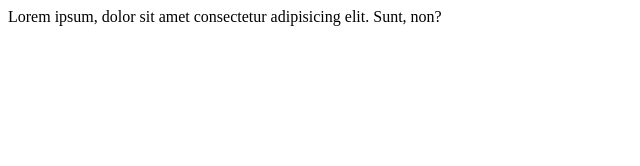
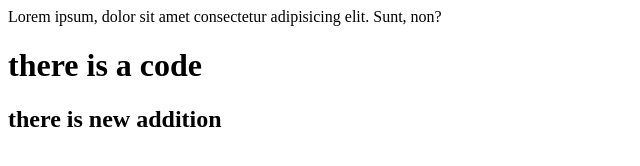
Before and after one commit to atsTANVIR/2nd-repo, a plain HTML site: page index.html in a window 1280 px wide. Shown: the whole page, without its empty margins (0-640 px from the left). Drawn offline with Linux system fonts and the light colour scheme.

Commit message:
header added

```diff
--- a/index.html
+++ b/index.html
@@ -8,5 +8,7 @@
 </head>
 <body>
     Lorem ipsum, dolor sit amet consectetur adipisicing elit. Sunt, non?
+    <h1>there is a code</h1>
+    <h2>there is new addition</h2>
 </body>
 </html>
```
